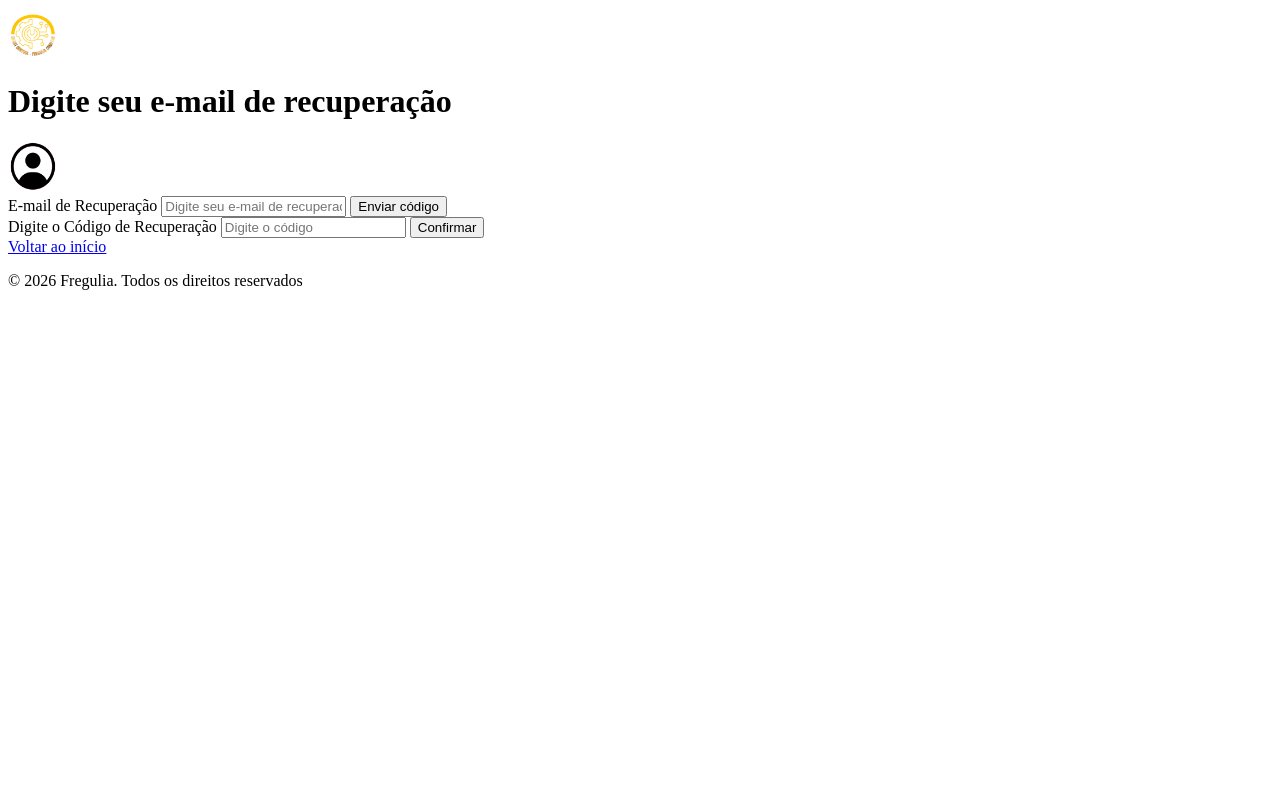
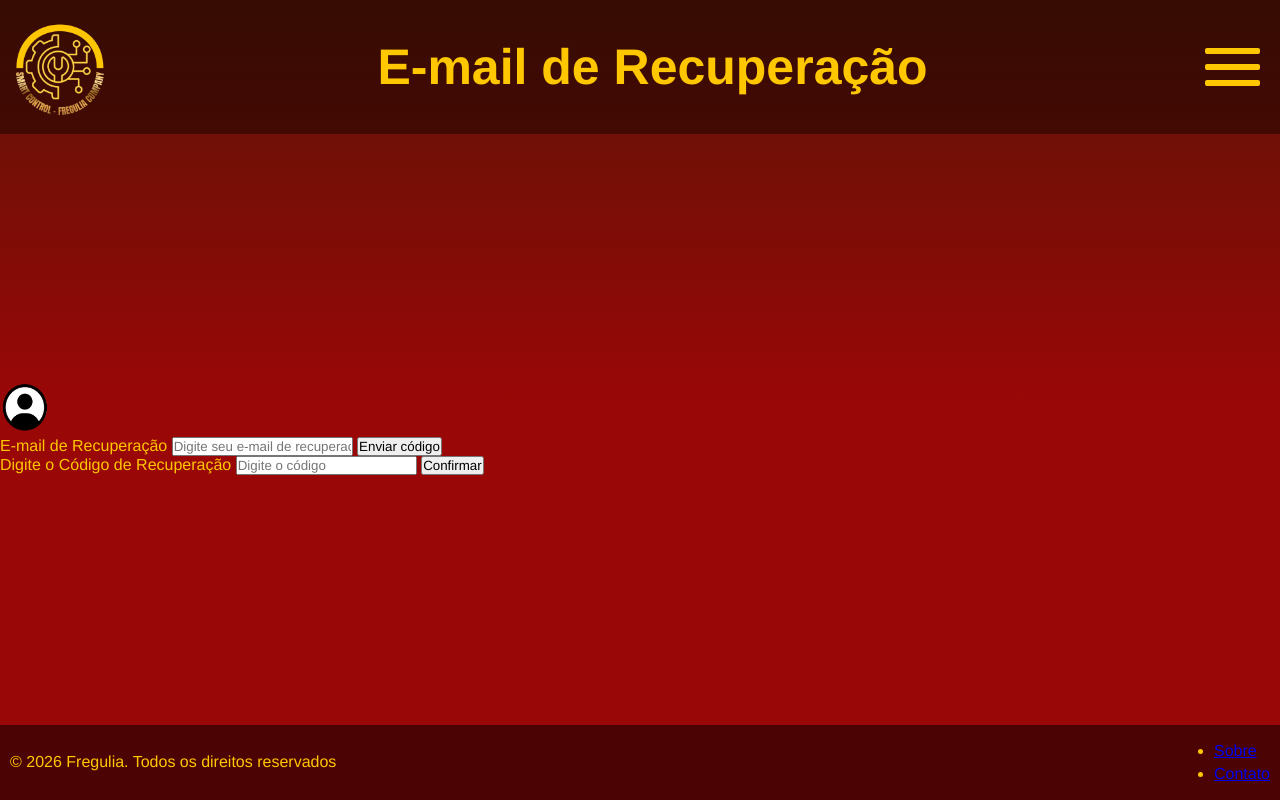
Before and after one commit to Freguliaz/Freguliaz.SmartControl, a plain HTML site: page email_recuperacao.html in a window 1280 px wide. Drawn offline with Linux system fonts and the light colour scheme.

Commit message:
iniciando e-mail recuperacao

```diff
--- a/assets/css/email.recuperacao.css
+++ b/assets/css/email.recuperacao.css
@@ -0,0 +1,107 @@
+* {
+    margin: 0;
+    padding: 0;
+    box-sizing: border-box;
+    font-family: 'Franklin Gothic Medium', 'Arial Narrow', Arial, sans-serif;
+}
+
+:root {
+    --bg-color: linear-gradient(180deg, rgba(91, 21, 6, 1) 0%, rgba(153, 7, 7, 1) 50%);
+    --bg-color-opc: linear-gradient(180deg, rgba(91, 21, 6, 0.8) 0%, rgba(153, 7, 7, 0.8) 50%);
+    --color-pd: #ffc700;
+    --color-black: #000000;
+    --color-black-opc: rgba(0, 0, 0, 0.5)
+}
+
+header {
+    display: flex;
+    justify-content: space-between;
+    align-items: center;
+    padding: 10px;
+    background: rgba(0, 0, 0, 0.4);
+    top: 0;
+    position: sticky;
+}
+
+body {
+    height: 100vh;
+    background: var(--bg-color);
+    color: var(--color-pd);
+    background-attachment: fixed;
+    display: flex;
+    flex-direction: column;
+    justify-content: space-between;
+}
+
+footer {
+    display: flex;
+    justify-content: space-between;
+    padding: 10px;
+    align-items: center;
+    background: var(--color-black-opc);
+    height: 75px;
+}
+
+footer ul {
+    display: flex;
+    flex-direction: column;
+    gap: 5px;
+    font-size: clamp(13px, 1.5vw, 16px);
+}
+
+footer p {
+    font-size: clamp(13px, 1.5vw, 16px);
+}
+
+nav {
+    position: absolute;
+    padding: 20px;
+    background-color: rgba(0, 0, 0, 0.6);
+    border-radius: 16px;
+    right: 20px;
+}
+
+nav ul {
+    list-style: none;
+}
+
+nav ul li {
+    margin: 5px;
+    transition: all 0.3s ease-in-out;
+}
+
+nav ul li:hover {
+    transform: scale(1.1);
+}
+
+nav a {
+    text-decoration: none;
+    color: var(--color-pd);
+}
+
+#icone_hamburgueria::marker {
+    content: "";
+}
+
+#icone_hamburgueria {
+    cursor: pointer;
+}
+
+#logo img{
+    width: clamp(55px, 8vw, 100px);
+    height: auto;
+}
+
+.menu_hamburguer span {
+    display: block;
+    height: clamp(4px, 0.5vw, 6px);
+    width: clamp(35px, 5vw, 55px);
+    background-color: var(--color-pd);
+    border-radius: 2px;
+    margin: clamp(6px, 0.8vw, 10px);
+}
+
+#titulo_dashboard {
+    font-size: clamp(16px, 2.5vw, 25px);
+    text-align: center;
+}
--- a/email_recuperacao.html
+++ b/email_recuperacao.html
@@ -9,10 +9,29 @@
 <body>
     <header>
         <div id="logo">
-            <img src="assets/images/img1.png" alt="Imagem da Logo" height="50" width="50">
+            <img src="assets/images/img1.png" alt="Imagem da Logo">
         </div>
+        <div id="titulo_dashboard">
+            <h1>E-mail de Recuperação</h1>
+        </div>
+        <details class="menu">
+            <summary id="icone_hamburgueria">
+                <div class="menu_hamburguer">
+                    <span></span>
+                    <span></span>
+                    <span></span>
+                </div>
+            </summary>
+            <nav>
+                <ul>
+                    <li><a href="#">Configurações</a></li>
+                    <li><a href="#">Perfil</a></li>
+                    <li><a href="index.html">Voltar</a></li>
+                </ul>
+            </nav>
+        </details>
     </header>
-    <h1>Digite seu e-mail de recuperação</h1>
+    <main>
         <div id="perfil">
             <img src="assets/images/img2.png" alt="Imagem de Perfil" height="50" width="50">
         </div>
@@ -26,9 +45,13 @@
             <input type="text" name="codigo" id="codigo" placeholder="Digite o código" required minlength="6" maxlength="6">
             <button type="submit">Confirmar</button>
         </form>
+    </main>
     <footer>
-        <a href="index.html">Voltar ao início</a>
         <p>&copy; 2026 Fregulia. Todos os direitos reservados</p>
+        <ul>
+            <li><a id="sobre" href="https://pedrotech.com.br/pedrolandia/" target="_blank">Sobre</a></li>
+            <li><a id="contato" href="#">Contato</a></li>
+        </ul>
     </footer>
 </body>
 </html>
```
Lines whose indentation alone changed are shown as unchanged.
